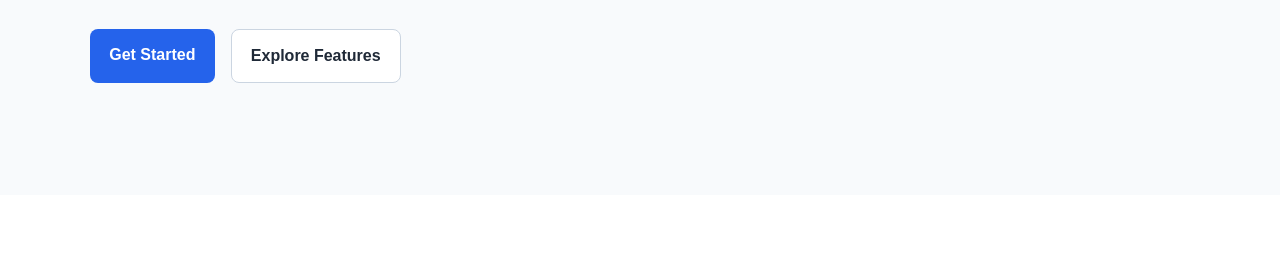
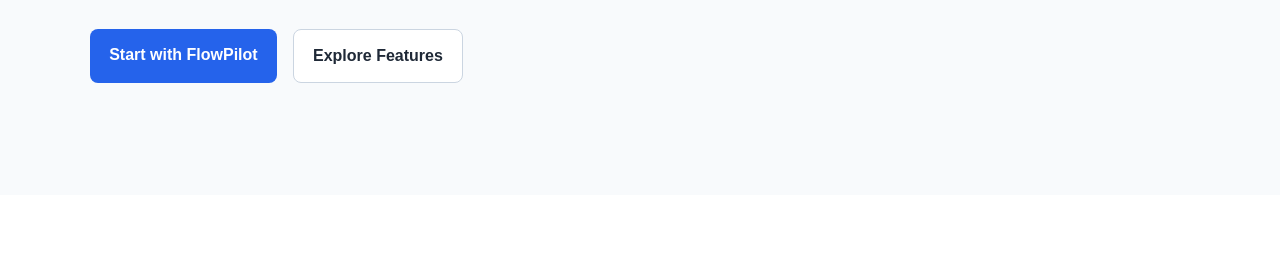
Before and after one commit to yuvaanpandey10/FlowPiloy, a plain HTML site: page index.html in a window 1280 px wide. Shown: the part 518-790 px from the top of the page. Drawn offline with Linux system fonts and the light colour scheme; a script that the page names is missing.

Commit message:
copy: clarify primary call to action

```diff
--- a/index.html
+++ b/index.html
@@ -29,14 +29,15 @@
           <p class="eyebrow">PRODUCTIVITY FOR MODERN TEAMS</p>
 
           <h1>Keep your team's work moving forward.</h1>
-
           <p>
             FlowPilot helps small teams organize projects, collaborate clearly,
             and stay focused on what matters.
           </p>
 
           <div class="hero-actions">
-            <a href="contact.html" class="btn btn-primary"> Get Started </a>
+            <a href="contact.html" class="btn btn-primary">
+              Start with FlowPilot
+            </a>
 
             <a href="services.html" class="btn btn-secondary">
               Explore Features
```
